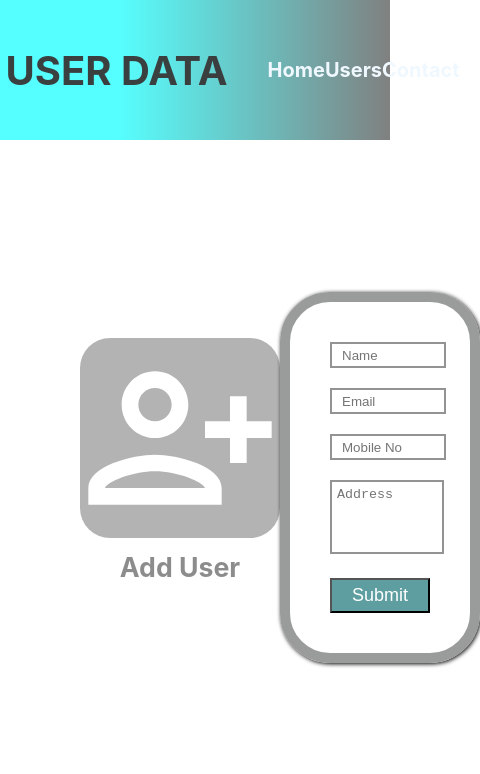
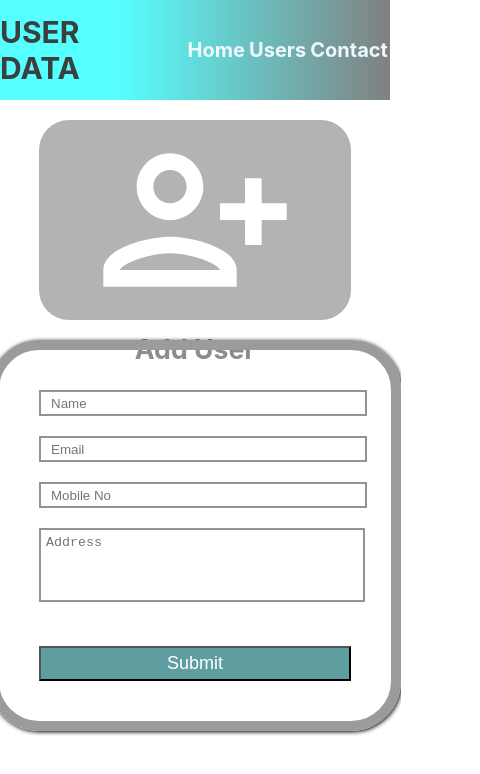
Before and after one commit to abishek378/CRUD-APP, a React (Create React App) app: page /#/home in a window 390 px wide. Shown: the top 774 px of the page, 480 px wide, since content can reach past the window. Built offline with nearby package versions, Linux system fonts and the light colour scheme; no server answers.

Commit message:
adding media query

```diff
--- a/src/components/Navbar.css
+++ b/src/components/Navbar.css
@@ -37,3 +37,19 @@ font-weight: 700;
 ul > a:hover{
     color:rgba(0, 0,0,.6);
 }
+
+
+
+@media screen and (max-width: 768px) {
+    nav {
+      height: 100px;
+    }
+
+    nav > h1 {
+      font-size: 30px;
+    }
+
+    ul {
+      width: 60%;
+    }
+  }
--- a/src/index.css
+++ b/src/index.css
@@ -82,3 +82,37 @@ code {
    padding: 5px;
 
   }
+
+
+
+
+
+
+
+
+
+
+  @media screen and (max-width: 768px) {
+    .home {
+      flex-direction: column;
+      height: auto;
+      align-items: center;
+    }
+
+    .home > h1 {
+      width: 80%;
+      margin: 20px;
+      bottom: initial;
+      position: static;
+    }
+
+    .home_form {
+      width: 80%;
+      margin-right: 0;
+    }
+
+    .home_form > button {
+      width: 100%;
+      margin-top: 20px;
+    }
+  }
--- a/src/screens/Contact.css
+++ b/src/screens/Contact.css
@@ -57,3 +57,24 @@
 .contact_container > div> p{
     margin: 15px;
 }
+
+
+@media screen and (max-width: 768px) {
+    .contact {
+      bottom: 0;
+    }
+
+    .contact_container {
+      flex-direction: column;
+      align-items: center;
+    }
+
+    .contact_container > div {
+      width: 80%;
+    }
+
+    #phno {
+      bottom: -20px;
+      font-size: small;
+    }
+  }
--- a/src/screens/Users.css
+++ b/src/screens/Users.css
@@ -33,3 +33,30 @@ td{
     padding: 5px;
 
 }
+
+
+
+
+@media screen and (max-width: 768px) {
+    .users {
+      margin: 40px 20px;
+    }
+
+    .users > table {
+      font-size: 14px;
+    }
+
+    th {
+      height: 25px;
+      font-size: 12px;
+    }
+
+    tr {
+      background-color: white;
+    }
+
+    td {
+      font-size: 12px;
+      padding: 3px;
+    }
+  }
```
Also changed, not shown: src/App.css (line endings or trailing spaces), 14 other files (tests, documents, lock files or other folders).
